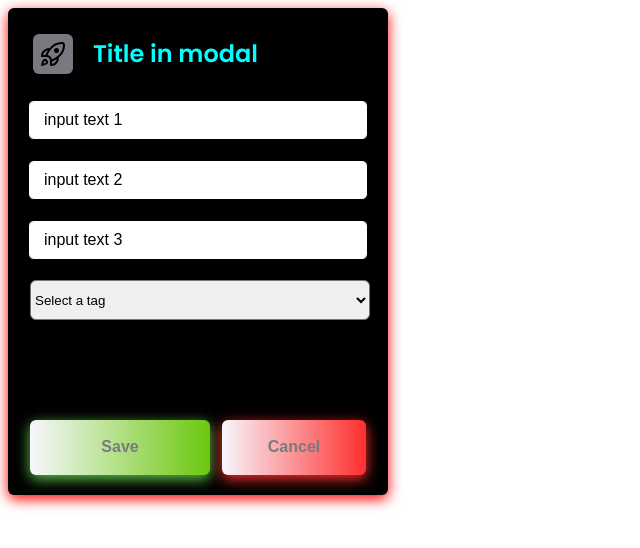
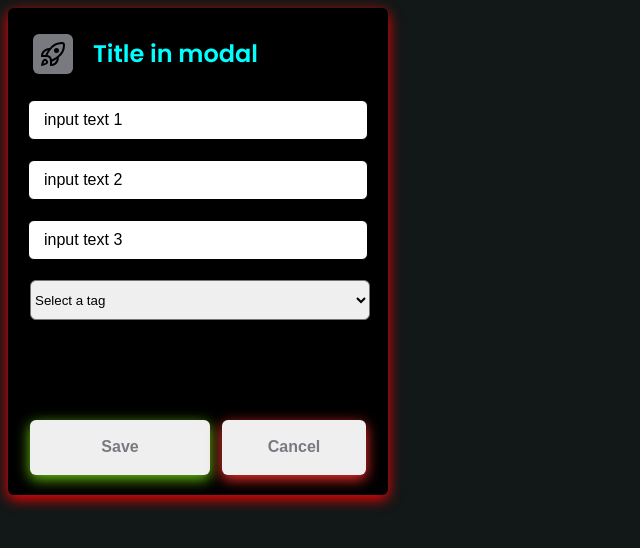
Before and after one commit to PedroHRFerreira/Projeto, a Nuxt app: page / in a window 1280 px wide. Shown: the top 548 px of the page, without its empty margins (0-640 px from the left). Built offline with nearby package versions, Linux system fonts and the light colour scheme; a web font is replaced by a local one.

Commit message:
fix: :bug: Ajustes do OrganismsModal

```diff
--- a/assets/font/main.css
+++ b/assets/font/main.css
@@ -49,4 +49,6 @@
 
 body {
   font-family: "Poppins", sans-serif;
+  background-color: var(--neutralDarkGrey1);
+  /* box-shadow: 0px 4px 14px red; */
 }
--- a/components/molecules/Button/index.vue
+++ b/components/molecules/Button/index.vue
@@ -26,18 +26,13 @@ export default defineComponent({
       default: "Button test",
     },
   },
-  emits: ["Onclick", "OffClick"],
+  emits: ["Onclick"],
   setup(props, { emit }) {
     const ButtonClick = () => {
       emit("Onclick");
     };
-
-    const cancel = () => {
-      emit("OffClick");
-    };
     return {
       ButtonClick,
-      cancel,
     };
   },
 });
@@ -47,7 +42,6 @@ export default defineComponent({
     class="recreational-button"
     :class="[size, type]"
     @click="ButtonClick"
-    @close="cancel"
   >
     <AtomsParagraphTitle :size="sizeText" :text="text" />
   </button>
--- a/components/molecules/Button/styles.module.scss
+++ b/components/molecules/Button/styles.module.scss
@@ -34,38 +34,21 @@
 
   &.default {
     border-radius: 6px;
-    background-image: linear-gradient(
-      to right,
-      var(--neutralLightGrey1),
-      var(--auxiliary-green-700)
-    );
-    box-shadow: 0px 4px 14px var(--auxiliary-green-600);
-    transition: left 0.8s;
+    box-shadow: 0px 4px 14px var(--auxiliary-green-700);
+    transition: background-color 0.6s ease;
 
     &:hover {
-      background-image: linear-gradient(
-        to left,
-        var(--neutralLightGrey1),
-        var(--auxiliary-green-700)
-      );
+      background-color: var(--auxiliary-green-700);
     }
   }
 
   &.cancel {
     border-radius: 6px;
-    background-image: linear-gradient(
-      to right,
-      var(--neutralLightGrey1),
-      var(--auxiliary-red-600)
-    );
     box-shadow: 0px 4px 14px var(--auxiliary-red-600);
+    transition: background-color 0.6s ease;
 
     &:hover {
-      background-image: linear-gradient(
-        to left,
-        var(--neutralLightGrey1),
-        var(--auxiliary-red-600)
-      );
+      background-color: var(--auxiliary-red-600);
     }
   }
 }
--- a/components/organisms/modal/index.vue
+++ b/components/organisms/modal/index.vue
@@ -72,12 +72,27 @@ export default defineComponent({
       selectedTags.value = selectedTags.value.filter((t: string) => t !== tag);
     };
 
+    const save = () => {
+      const tagsEvent = selectedTags.value.map((x: any) => x.value);
+      if (tagsEvent.length > 0) {
+        console.log("respostas:", selectedTags.value);
+      } else {
+        return;
+      }
+    };
+
+    const clearTag = () => {
+      selectedTags.value = [];
+    };
+
     return {
       items,
       multipleTags,
       selectedTags,
       addTag,
       removeTag,
+      save,
+      clearTag,
     };
   },
 });
@@ -132,8 +147,13 @@ export default defineComponent({
       />
     </div>
     <article class="modal-content__button">
-      <moleculesButton size="primary" type="default" text="Save" />
-      <moleculesButton size="small" text="Cancel" />
+      <moleculesButton
+        size="primary"
+        type="default"
+        text="Save"
+        @Onclick="save"
+      />
+      <moleculesButton size="small" text="Cancel" @Onclick="clearTag" />
     </article>
   </aside>
 </template>
--- a/components/organisms/modal/styles.module.scss
+++ b/components/organisms/modal/styles.module.scss
@@ -47,7 +47,7 @@
   }
 
   &__tag {
-    max-width: 100%;
+    width: 100%;
     height: 40px;
     overflow: auto;
     flex-wrap: wrap;
@@ -64,6 +64,7 @@
   }
 
   &__button {
+    width: 100%;
     display: flex;
     flex-direction: row;
     justify-content: space-evenly;
--- a/layouts/custom.vue
+++ /dev/null
@@ -1,10 +0,0 @@
-<script lang="ts" setup></script>
-
-<template>
-  <div>
-    Layout: custom
-    <slot />
-  </div>
-</template>
-
-<style scoped></style>
```
